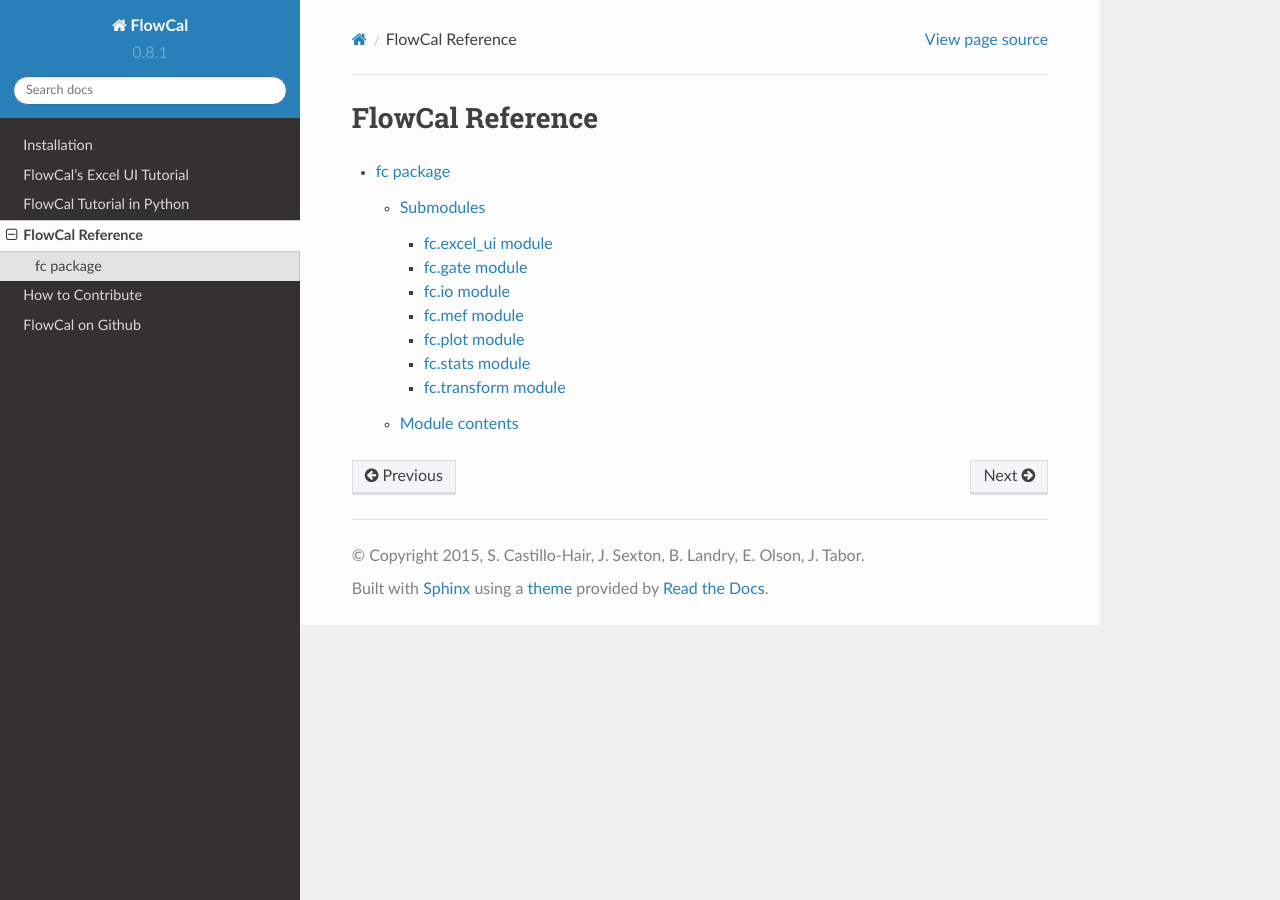
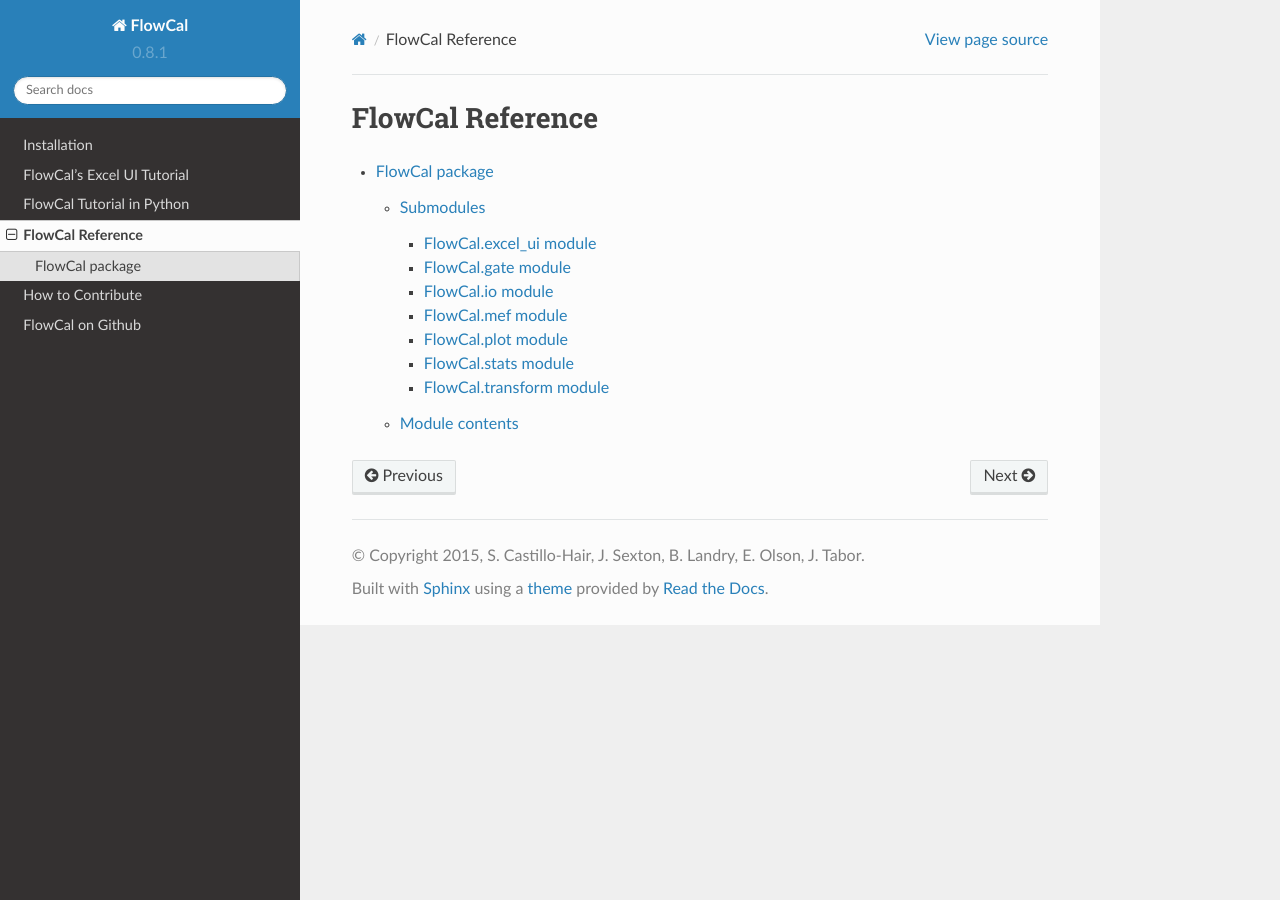
Before and after one commit to taborlab/FlowCal, a Sphinx documentation site: the page built from doc/reference/modules.rst, in a window 1280 px wide. Built offline with Sphinx 7.4.7 and the Read the Docs theme 2.0.0, drawn with Linux system fonts in a browser that asks for light colours; the version number is read from the project's files by our own code.

Commit message:
Changed references in docs from fc to FlowCal.

```diff
--- a/doc/conf.py
+++ b/doc/conf.py
@@ -17,12 +17,12 @@
 import shlex
 
 # Import FlowCal to pull the version number
-import fc
+import FlowCal
 
 # If extensions (or modules to document with autodoc) are in another directory,
 # add these directories to sys.path here. If the directory is relative to the
 # documentation root, use os.path.abspath to make it absolute, like shown here.
-sys.path.insert(0, os.path.abspath('../fc'))
+sys.path.insert(0, os.path.abspath('../FlowCal'))
 
 # -- General configuration ------------------------------------------------
 
@@ -62,9 +62,9 @@
 # built documents.
 #
 # The short X.Y version.
-version = fc.__version__
+version = FlowCal.__version__
 # The full version, including alpha/beta/rc tags.
-release = fc.__version__
+release = FlowCal.__version__
 
 # The language for content autogenerated by Sphinx. Refer to documentation
 # for a list of supported languages.
--- a/doc/reference/fc.transform.rst
+++ b/doc/reference/FlowCal.gate.rst
@@ -1,7 +1,7 @@
-fc.transform module
+FlowCal.gate module
 ===================
 
-.. automodule:: fc.transform
+.. automodule:: FlowCal.gate
     :members:
     :undoc-members:
     :show-inheritance:
--- a/doc/reference/fc.excel_ui.rst
+++ b/doc/reference/FlowCal.mef.rst
@@ -1,7 +1,7 @@
-fc.excel_ui module
+FlowCal.mef module
 ==================
 
-.. automodule:: fc.excel_ui
+.. automodule:: FlowCal.mef
     :members:
     :undoc-members:
     :show-inheritance:
--- a/doc/reference/modules.rst
+++ b/doc/reference/modules.rst
@@ -4,4 +4,4 @@
 .. toctree::
    :maxdepth: 4
 
-   fc
+   FlowCal
```
Also changed, not shown: doc/reference/FlowCal.excel_ui.rst (added, +7 -0 lines), doc/reference/FlowCal.io.rst (added, +7 -0 lines), doc/reference/FlowCal.plot.rst (added, +7 -0 lines), doc/reference/FlowCal.rst (added, +23 -0 lines), doc/reference/FlowCal.stats.rst (added, +7 -0 lines), doc/reference/FlowCal.transform.rst (added, +7 -0 lines), doc/reference/fc.gate.rst (deleted, +0 -7 lines), doc/reference/fc.io.rst (deleted, +0 -7 lines), doc/reference/fc.mef.rst (deleted, +0 -7 lines), doc/reference/fc.plot.rst (deleted, +0 -7 lines), doc/reference/fc.rst (deleted, +0 -23 lines), doc/reference/fc.stats.rst (deleted, +0 -7 lines).
